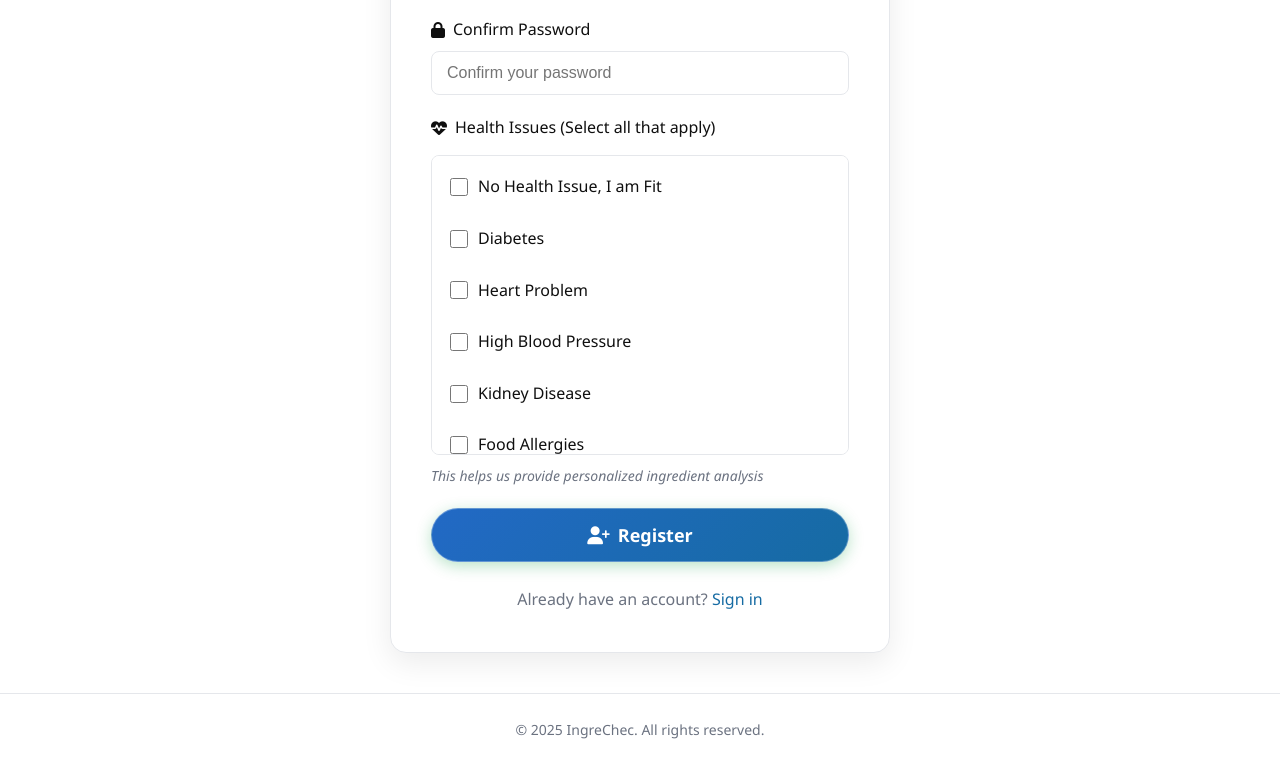
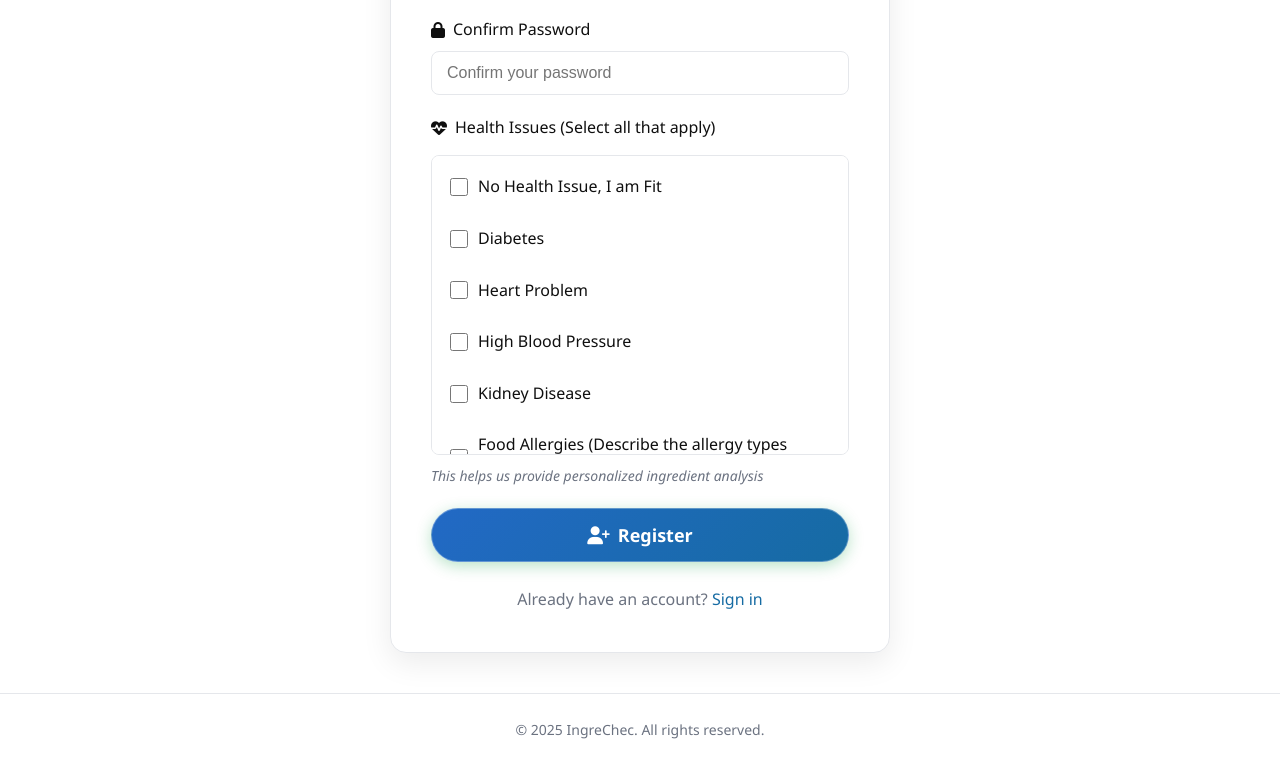
Before and after one commit to synt4x-an0ndo/ingrechec, a website: page public/register.html in a window 1280 px wide. Shown: the part 574-1341 px from the top of the page. Drawn offline with Linux system fonts and the light colour scheme.

Commit message:
Update register.html

```diff
--- a/public/register.html
+++ b/public/register.html
@@ -654,7 +654,7 @@
             </div>
             <div class="checkbox-item">
               <input type="checkbox" id="foodAllergies" name="healthIssues" value="foodAllergies">
-              <label for="foodAllergies">Food Allergies</label>
+              <label for="foodAllergies">Food Allergies (Describe the allergy types later)</label>
             </div>
             <div class="checkbox-item">
               <input type="checkbox" id="celiacDisease" name="healthIssues" value="celiacDisease">
```
